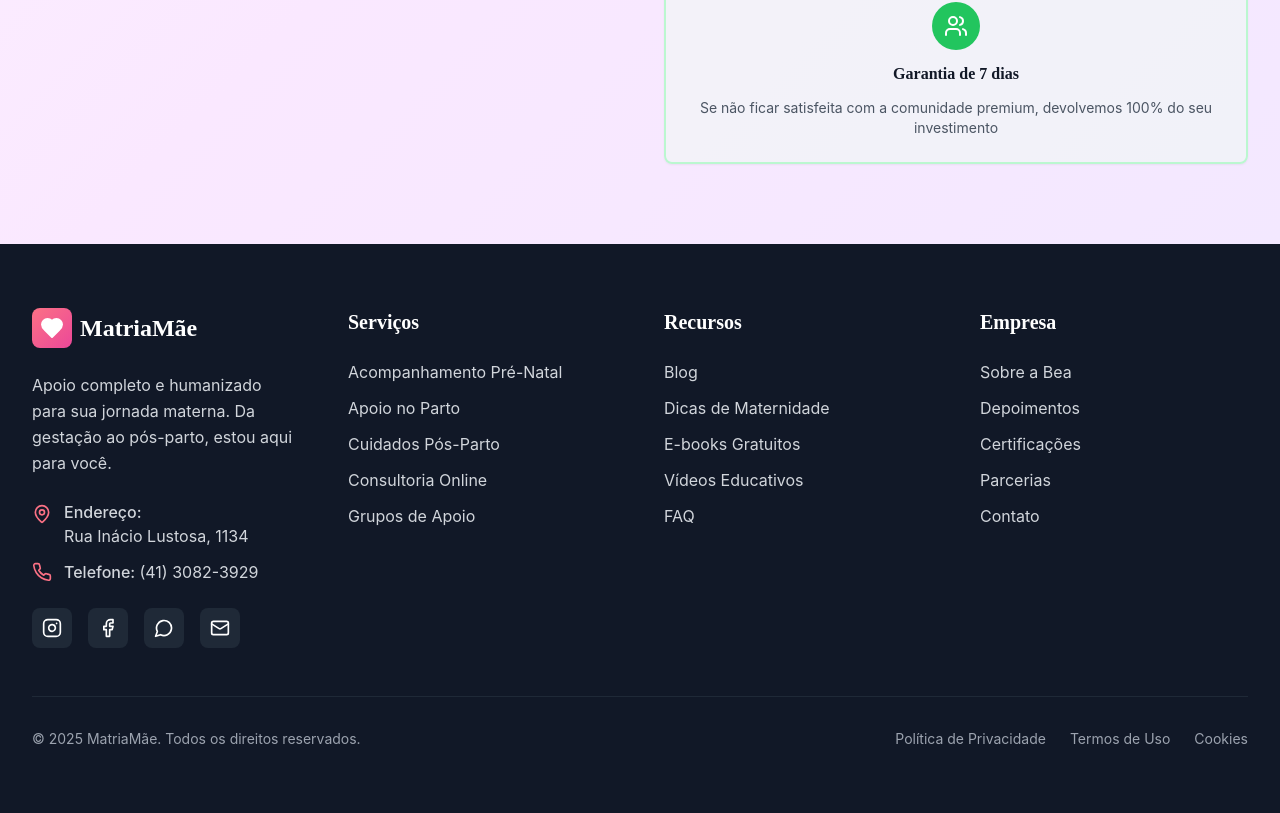
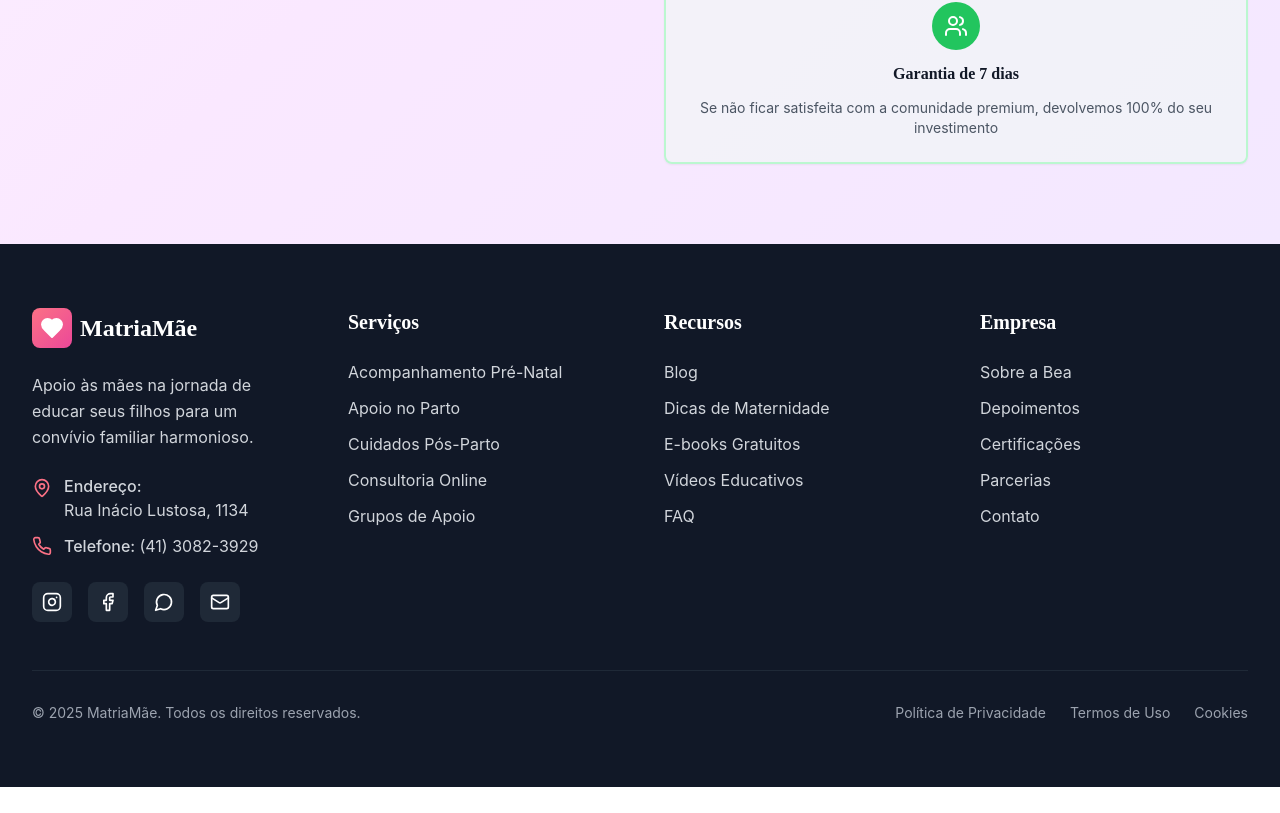
Before and after one commit to AComaru/matria-mae-webflow-clone, a React (Vite) app: page / in a window 1280 px wide. Shown: the part 9286-10099 px from the top of the page. After the commit the page ends 10073 px from the top, so only its background shows below. Built offline with nearby package versions, Linux system fonts and the light colour scheme.

Commit message:
Replace footer text
Replaced the footer text with the new provided text.

```diff
--- a/src/components/Footer.tsx
+++ b/src/components/Footer.tsx
@@ -60,8 +60,7 @@ const Footer = () => {
               </span>
             </div>
             <p className="text-gray-300 leading-relaxed mb-6">
-              Apoio completo e humanizado para sua jornada materna.
-              Da gestação ao pós-parto, estou aqui para você.
+              Apoio às mães na jornada de educar seus filhos para um convívio familiar harmonioso.
             </p>
 
             {/* Address Info */}
```
